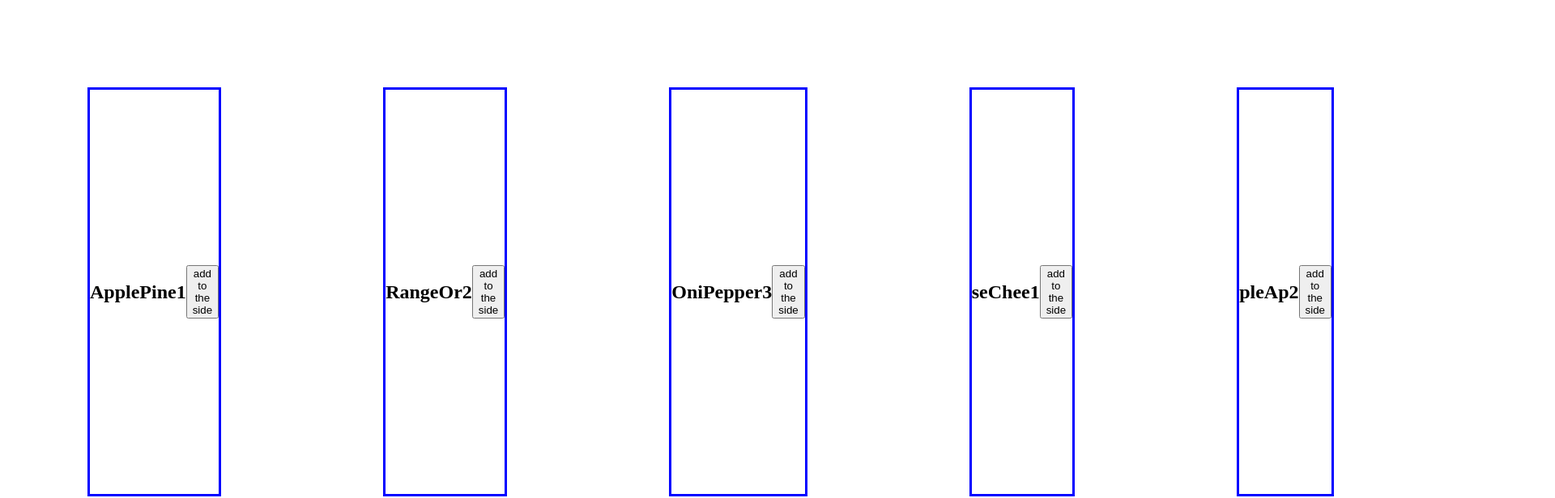
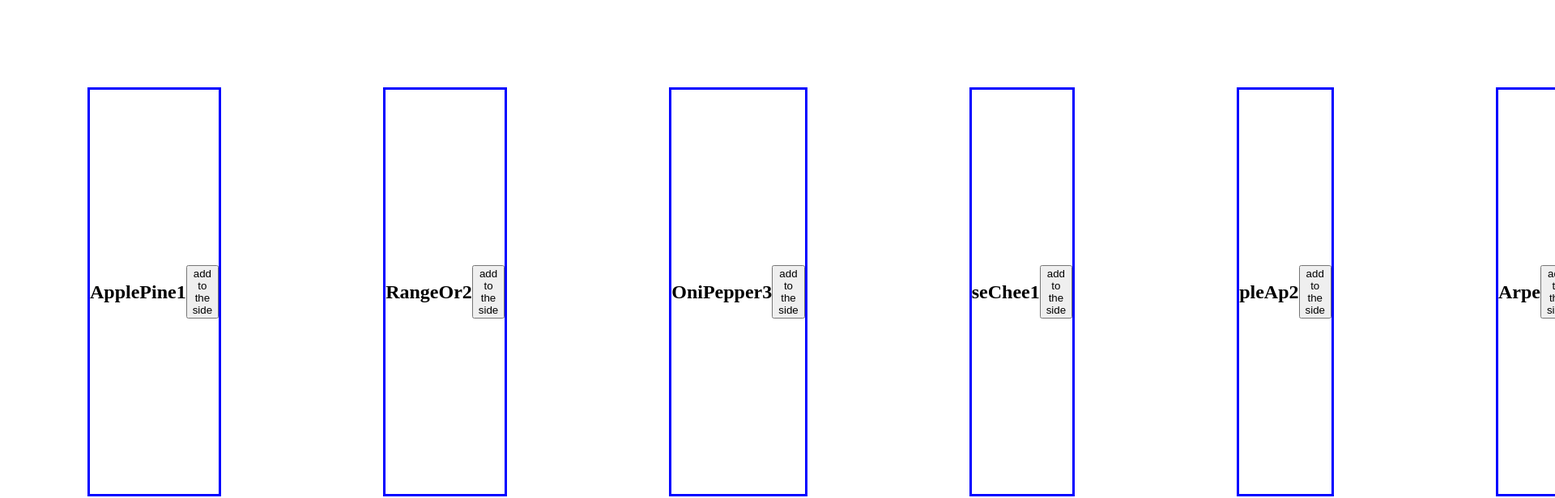
Before and after one commit to staten-island-tech/vue-reactivity-project-ierhe, a Vue app in the folder app/: page / in a window 1280 px wide. Shown: the top 616 px of the page at 81% size, 1920 px wide, since content can reach past the window. Built offline with nearby package versions, Linux system fonts and the light colour scheme.

Commit message:
Update BuildClick.vue

```diff
--- a/app/src/views/BuildClick.vue
+++ b/app/src/views/BuildClick.vue
@@ -14,7 +14,8 @@ const arrrayofguds = ref([
   {nameofguds: 'RangeOr', price:2},
   {nameofguds: 'OniPepper', price:3},
   {nameofguds: 'seChee', price:1},
-  {nameofguds: 'pleAp', price:2}
+  {nameofguds: 'pleAp', price:2},
+  {nameofguds: 'Arpe'}
 ])
 let totalmoney = 0
 
```
